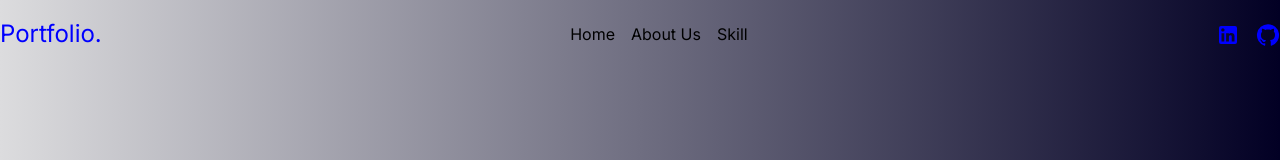
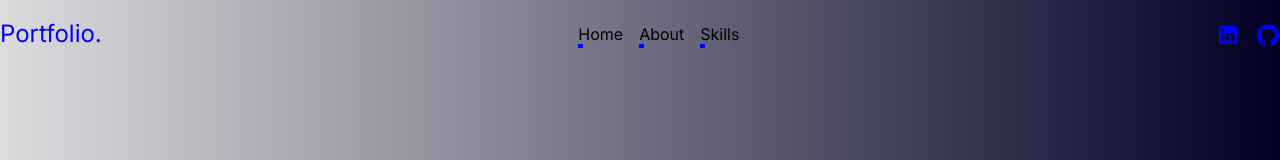
Before and after one commit to masum00011/Cv, a Next.js app: page / in a window 1280 px wide. Shown: the top 160 px of the page. Built offline with nearby package versions, Linux system fonts and the light colour scheme.

Commit message:
add after effect

```diff
--- a/app/globals.css
+++ b/app/globals.css
@@ -9,3 +9,33 @@ body {
 .main--card{
   border: 1.5px solid white;
 }
+
+.header-main{
+  position: relative;
+}
+.text-header .header::after {
+  content: "";
+  position: absolute;
+  height: 4px;
+  background-color: blue;
+  left: 0;
+  bottom: -0.1rem;
+  width: 5px; /* Initially set to 0, so no underline */
+  transition: all ease-in-out 1s;
+}
+
+.text-header .header:hover::after {
+  width: 100%;
+}
+.header{
+  transition: all ease 1s;
+}
+.header:hover{
+  color: white;
+}
+button{
+  transition: all ease .4s;
+}
+button:active{
+  scale: .8;
+}
--- a/app/page.jsx
+++ b/app/page.jsx
@@ -6,15 +6,23 @@ import Link from "next/link";
 // import ReactJS_Developer from "./assets/images/ReactJS_Developer.pdf";
 // import cv from '../public/'
 export default function Home() {
+  // export default function Home() <Link href="/about">About Us</Link>{
+    // <Link href="/skill">Skill</Link>
 
   return (
     <main className="container m-auto h-screen">
       <section className="Navbar flex justify-between  py-4 items-center">
         <h1 className="text-[1.5rem] text-[blue]">Portfolio.</h1>
-        <div className="text flex gap-4">
-          <p>Home</p>
-          <Link href="/about">About Us</Link>
-          <Link href="/skill">Skill</Link>
+        <div className="text-header flex gap-4">
+          <div className="header-main">
+          <p className="header">Home</p>
+          </div>
+          <div className="header-main">
+          <p className="header"><Link href="/about">About</Link></p>
+          </div>
+          <div className="header-main">
+          <p className="header"> <Link href="/skill">Skills</Link></p>
+          </div>
         </div>
         <div className="social-icon flex gap-4 text-[blue]">
           <a href="https://www.linkedin.com/in/masum-reza-148397199/">
```
